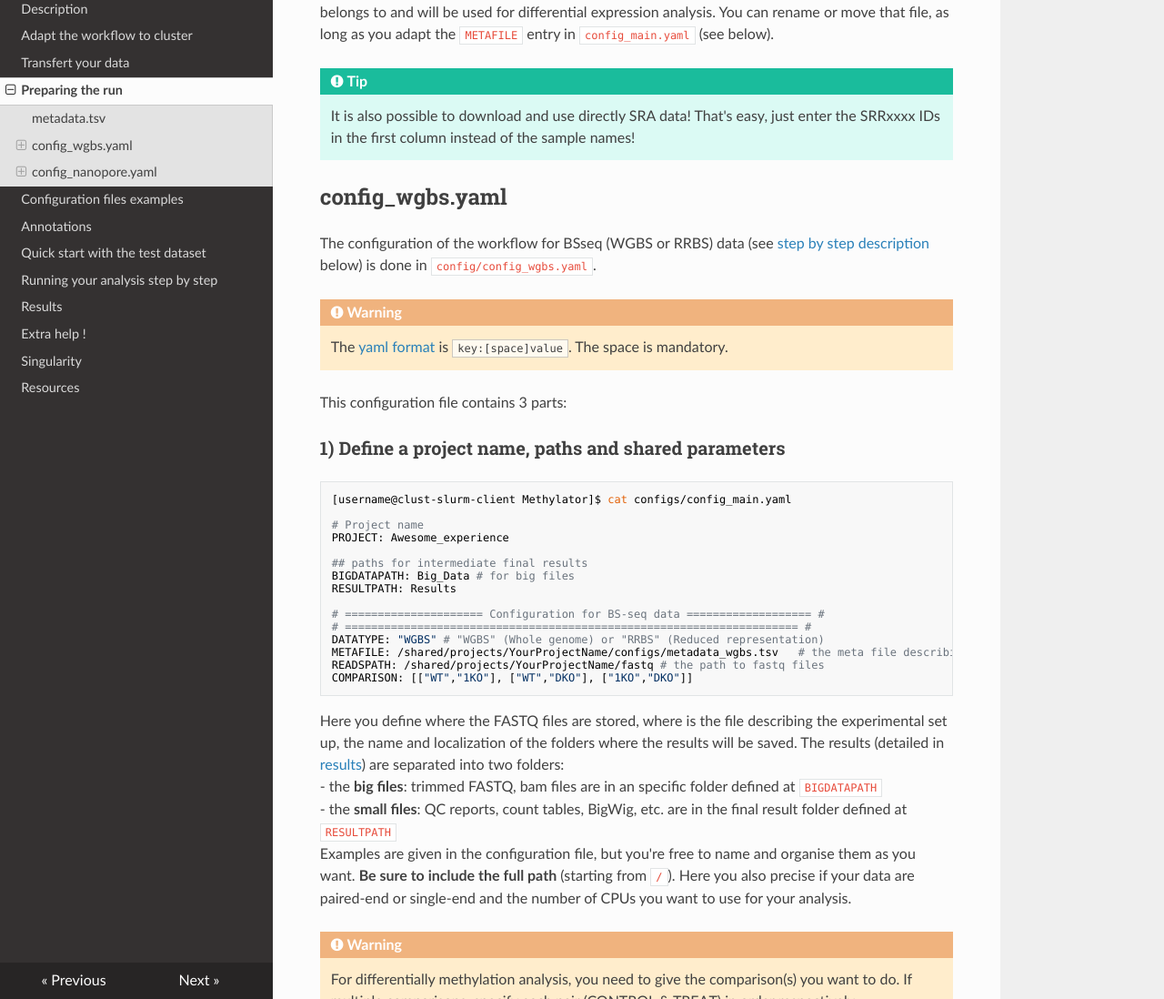
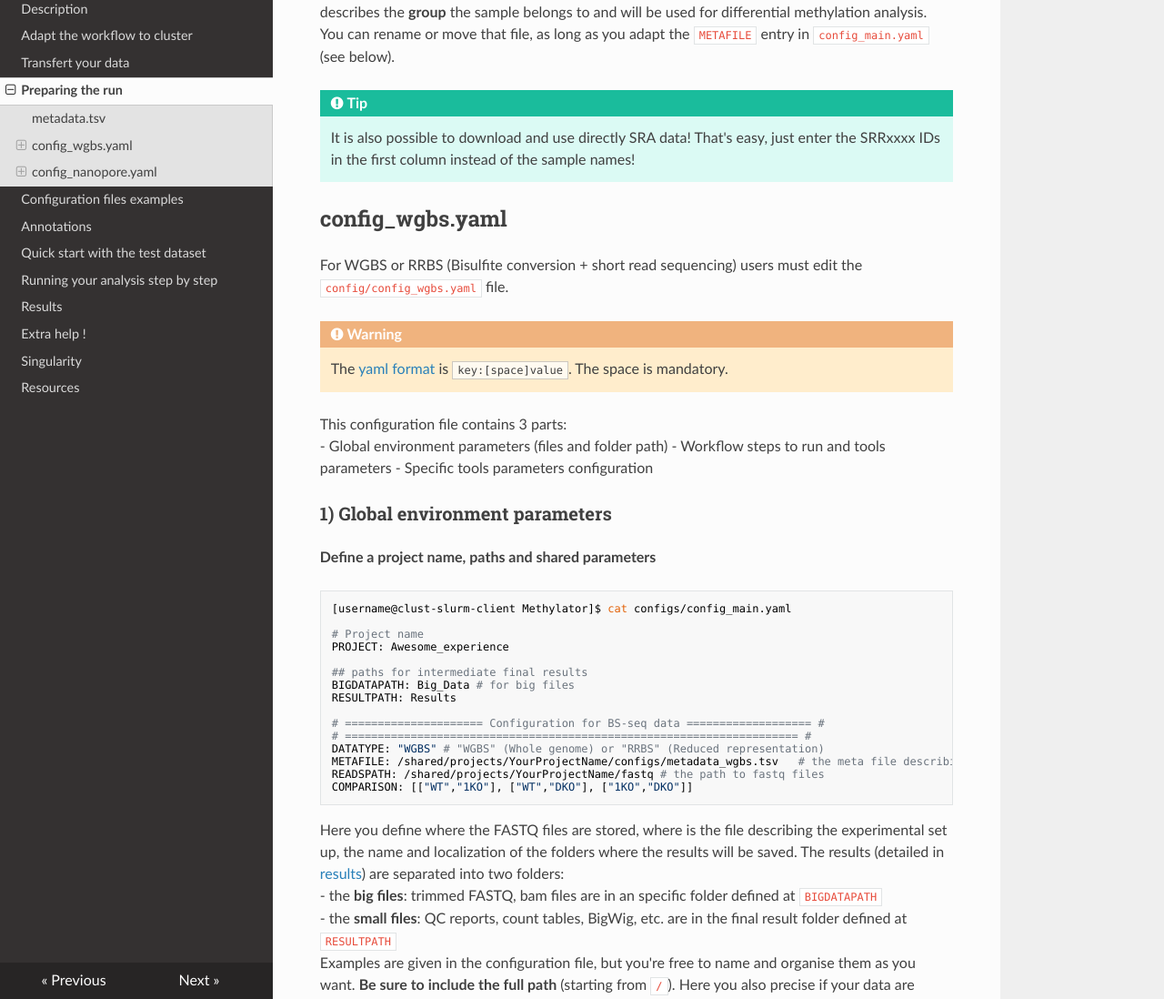
Before and after one commit to parisepigenetics/Methylator-Documentation, an MkDocs documentation site: the page built from docs/preparing_run.md, in a window 1280 px wide and 1400 px high, scrolled down 1670 px. Shown: the part 302-1400 px from the top of the window at 91% size. Built offline with MkDocs 1.6.1, drawn with Linux system fonts in a browser that asks for light colours; nearby versions of some CDN libraries; some of the changed text lies outside the part shown.

Commit message:
Update preparing_run.md

````diff
--- a/docs/preparing_run.md
+++ b/docs/preparing_run.md
@@ -44,22 +44,27 @@ On Jupyter Hub:
 
 <img src="Tuto_pictures/metadata.png" alt="drawing" width="700"/>
 
-The first column contains the **sample** names that have to **correspond to the FASTQ names** (for instance here D197-D192T27_R1.fastq.gz). The second column describes the **group** the sample belongs to and will be used for differential expression analysis. You can rename or move that file, as long as you adapt the `METAFILE` entry in `config_main.yaml` (see below).
+The first column contains the **sample** names that have to **correspond to the FASTQ names** that have to correspond to the FASTQ names without the suffix_R1/2.fastq.gz . The second column describes the **group** the sample belongs to and will be used for differential methylation analysis. You can rename or move that file, as long as you adapt the `METAFILE` entry in `config_main.yaml` (see below).
 
 !!! tip
     It is also possible to download and use directly SRA data! That's easy, just enter the SRRxxxx IDs in the first column instead of the sample names!
 
 ## config_wgbs.yaml
 
-The configuration of the workflow for BSseq (WGBS or RRBS) data (see [step by step description](running.md) below) is done in `config/config_wgbs.yaml`.
+For WGBS or RRBS (Bisulfite conversion + short read sequencing) users must edit the `config/config_wgbs.yaml` file.
 
 !!! warning
     The [yaml format](https://yaml.org/) is `key:[space]value`. The space is mandatory.
 
 
 This configuration file contains 3 parts:
+- Global environment parameters (files and folder path)
+- Workflow steps to run and tools parameters
+- Specific tools parameters configuration
 
-### 1) Define a project name, paths and shared parameters
+### 1) Global environment parameters
+
+**Define a project name, paths and shared parameters**
 
 ```yaml
 [username@clust-slurm-client Methylator]$ cat configs/config_main.yaml
````
